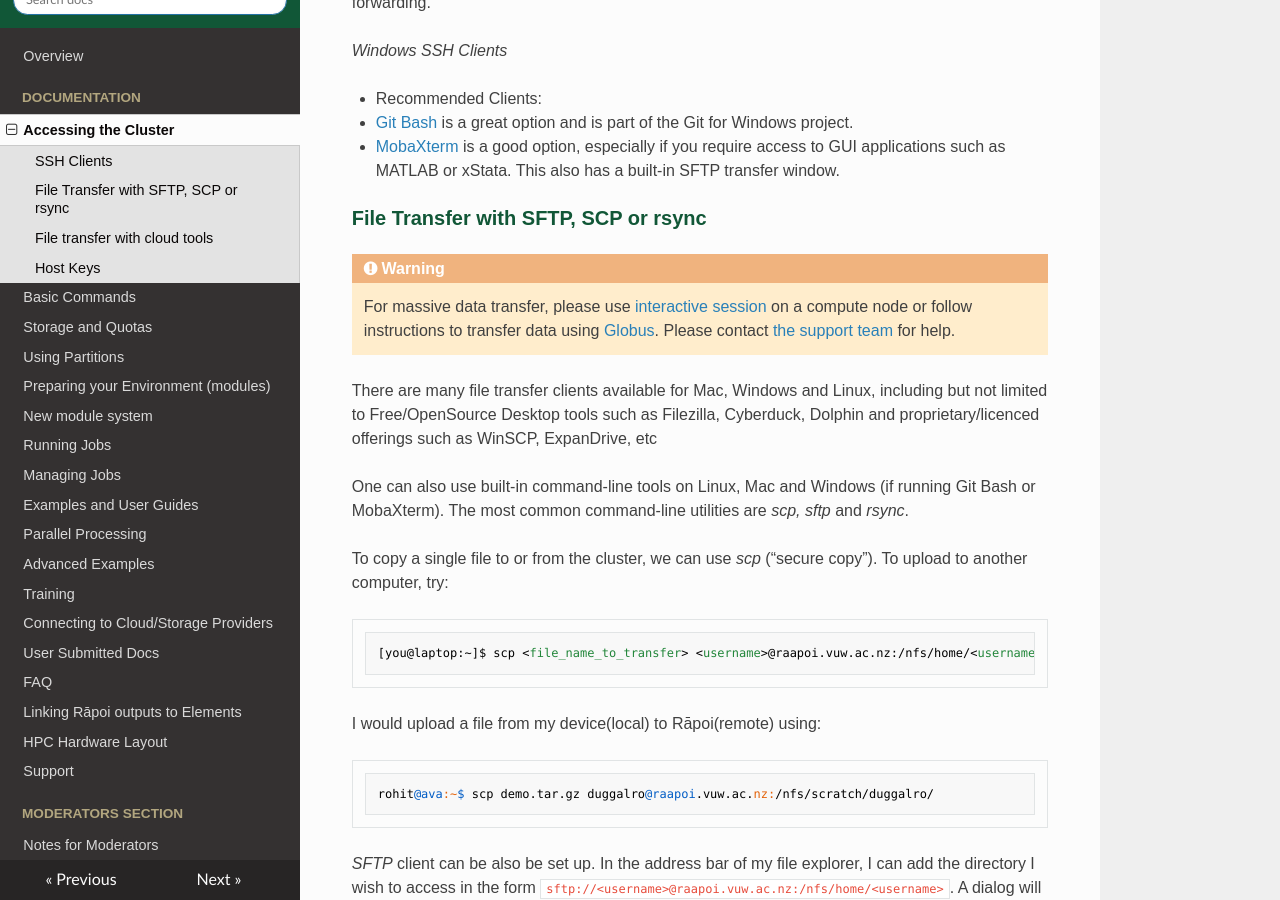
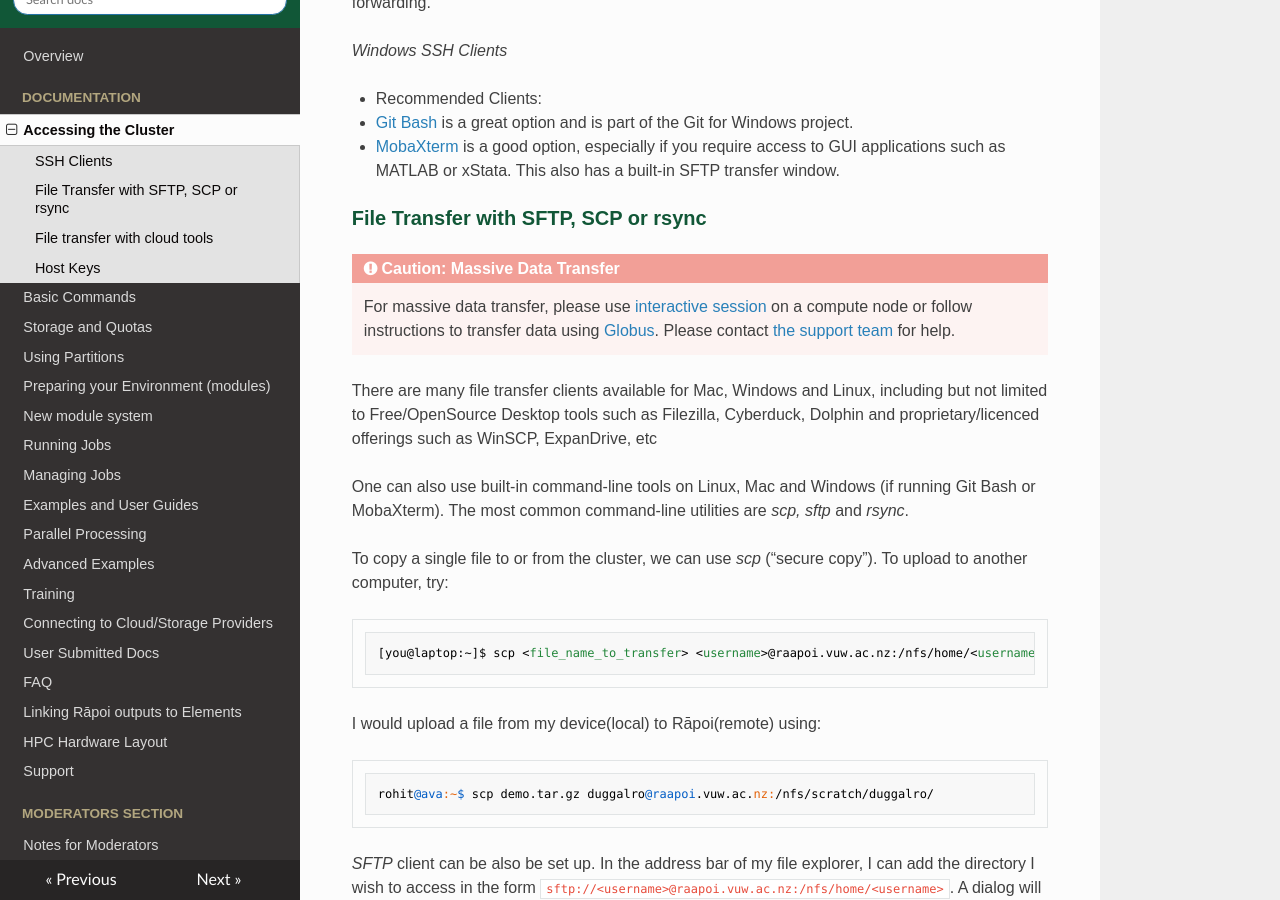
Before and after one commit to vuw-research-computing/raapoi-docs, an MkDocs documentation site: the page built from docs/accessing_the_cluster.md, in a window 1280 px wide and 900 px high, scrolled down 1401 px. Built offline with MkDocs 1.6.1, drawn with Linux system fonts in a browser that asks for light colours; nearby versions of some CDN libraries; some web fonts are replaced.

Commit message:
Minor Formatting

```diff
--- a/docs/accessing_the_cluster.md
+++ b/docs/accessing_the_cluster.md
@@ -57,7 +57,7 @@ _Windows SSH Clients_
 
 ### File Transfer with SFTP, SCP or rsync
 
-!!! warning
+!!! danger "Caution: Massive Data Transfer"
     For massive data transfer, please use [interactive session](running_jobs.md/#interactive-jobs) on a compute node or follow instructions to transfer data using [Globus](https://vuw-research-computing.github.io/raapoi-docs/external_providers/#globus). Please contact [the support team](support.md) for help.
 
 There are many file transfer clients available for Mac, Windows and Linux, including but not limited to Free/OpenSource Desktop tools such as Filezilla, Cyberduck, Dolphin and proprietary/licenced offerings such as WinSCP, ExpanDrive, etc
```
Also changed, not shown: docs/running_jobs.md (+1 -1 lines).
